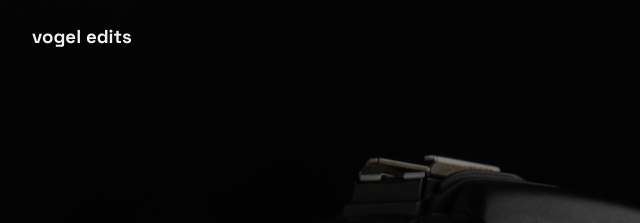
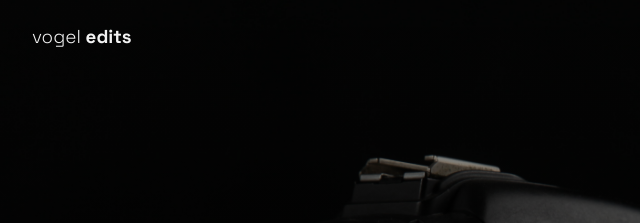
Before and after one commit to nourbeh302/VogelEdits, a website: page index.html in a window 1280 px wide. Shown: the top 223 px of the page, 96-736 px from the left. Drawn offline with Linux system fonts and the light colour scheme.

Commit message:
Update style.css

```diff
--- a/css/style.css
+++ b/css/style.css
@@ -57,6 +57,8 @@ nav {
   padding-inline: 10%;
   color: var(--white-base);
 }
+
+.nav-brand span { font-weight: 300 }
 
 nav ul.nav-links {
   display: flex;
```
